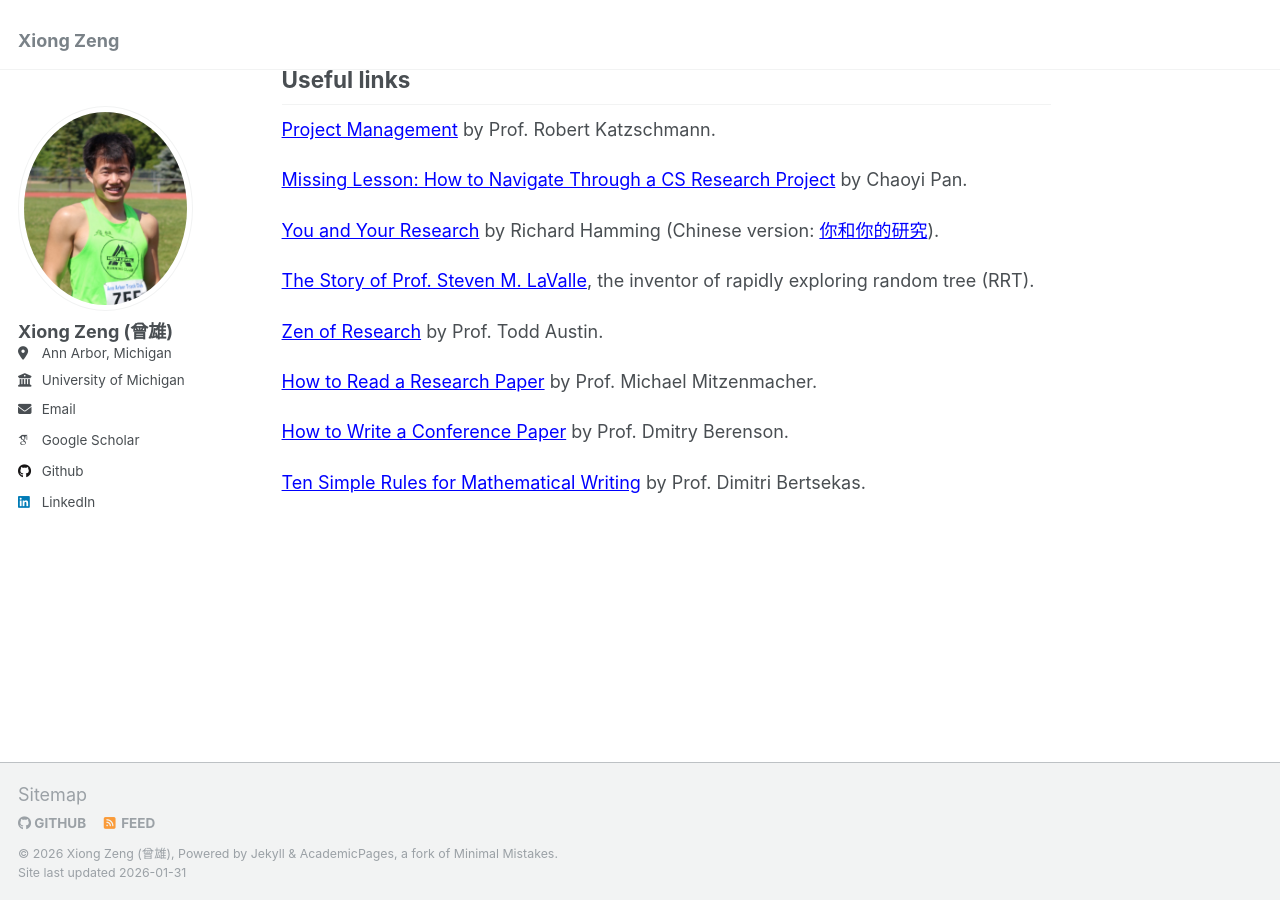
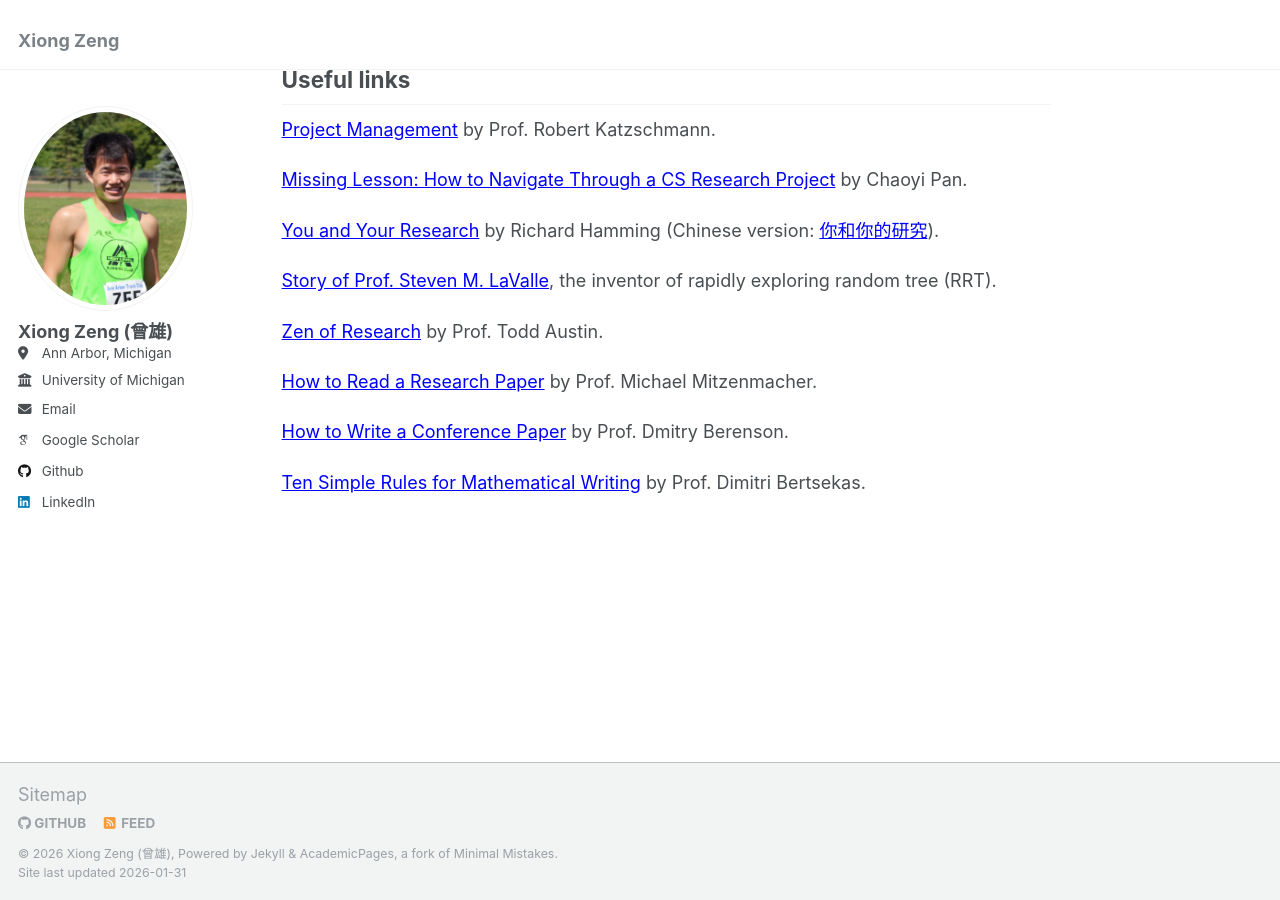
Before and after one commit to zengxiong111/zengxiong.github.io, a Jekyll site: the page built from _pages/about.md, in a window 1280 px wide and 900 px high, scrolled down 3289 px. Built offline with Jekyll 4.4.1, drawn with Linux system fonts in a browser that asks for light colours; some web fonts are replaced.

Commit message:
Update about.md

```diff
--- a/_pages/about.md
+++ b/_pages/about.md
@@ -141,7 +141,7 @@
 <a href="https://www.cs.virginia.edu/~robins/YouAndYourResearch.html" style="color: blue;" target="_blank">You and Your Research</a> by Richard Hamming
 (Chinese version: <a href="https://dominich.notion.site/6bbb616bba2b45649f46e30e6ac8c493" style="color: blue;" target="_blank">你和你的研究</a>).
 
-<a href="https://lavalle.pl/bio.html" style="color: blue;" target="_blank">The Story of Prof. Steven M. LaValle</a>, the inventor of rapidly exploring random tree (RRT).
+<a href="https://lavalle.pl/bio.html" style="color: blue;" target="_blank">Story of Prof. Steven M. LaValle</a>, the inventor of rapidly exploring random tree (RRT).
 
 <a href="https://www.linkedin.com/feed/update/urn:li:activity:7198555643308314624/" style="color: blue;" target="_blank">Zen of Research</a> by Prof. Todd Austin.
 
```
